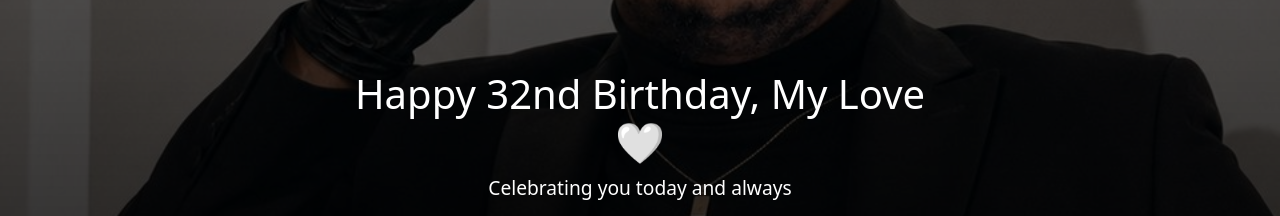
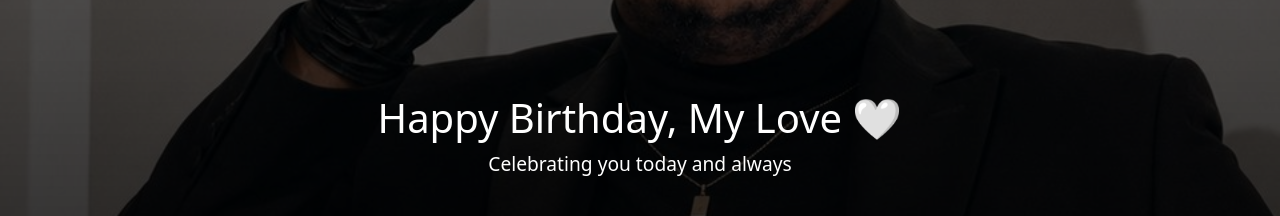
Before and after one commit to Josephine1998/joshua-Birthday, a plain HTML site: page index.html in a window 1280 px wide. Shown: the part 256-472 px from the top of the page. Drawn offline with nearby package versions, Linux system fonts and the light colour scheme.

Commit message:
modified index file

```diff
--- a/index.html
+++ b/index.html
@@ -60,7 +60,7 @@
 
   <!-- FIXED text -->
   <div class="hero-content">
-    <h1>Happy 32nd Birthday, My Love 🤍</h1>
+    <h1>Happy Birthday, My Love 🤍</h1>
     <p>Celebrating you today and always</p>
   </div>
 
```
